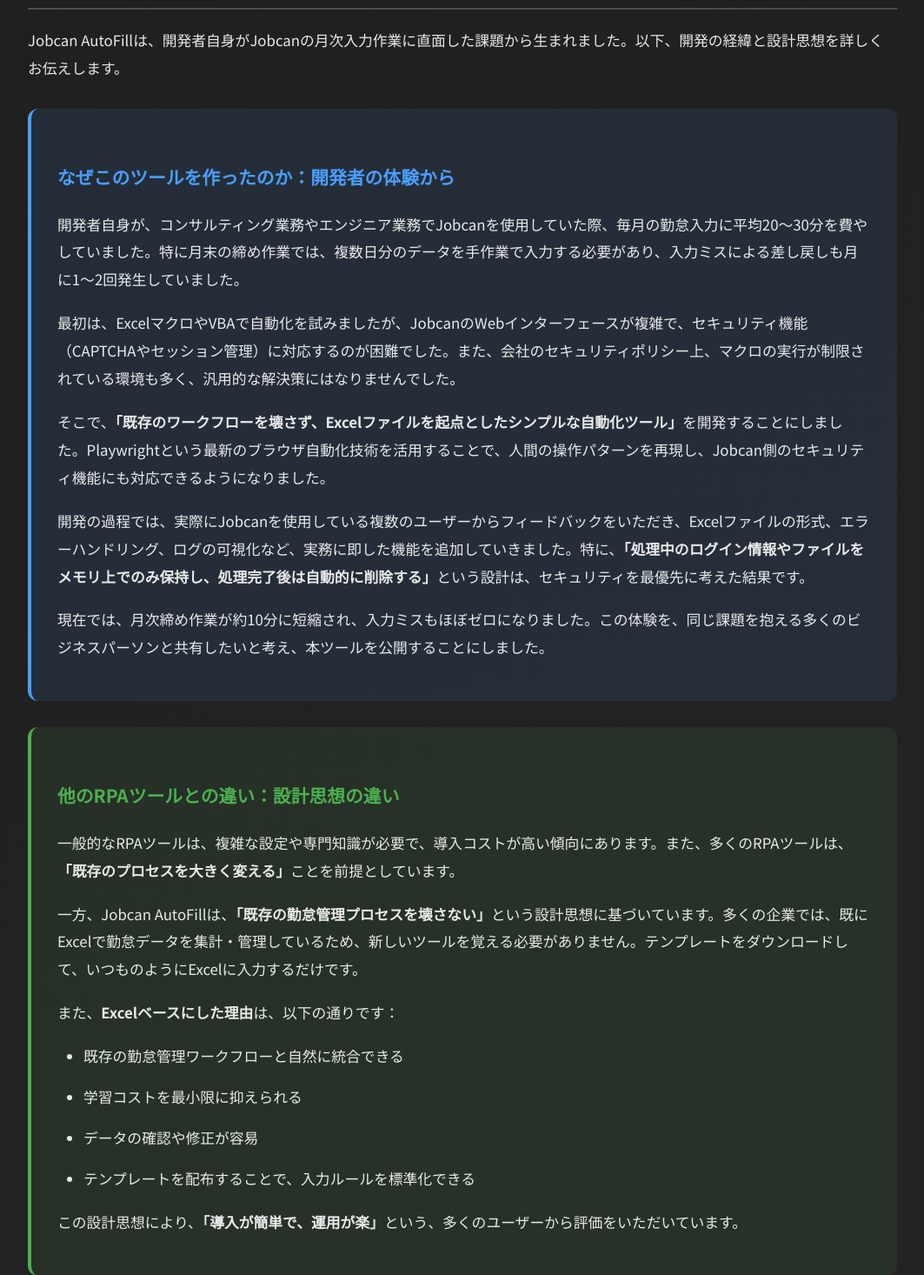
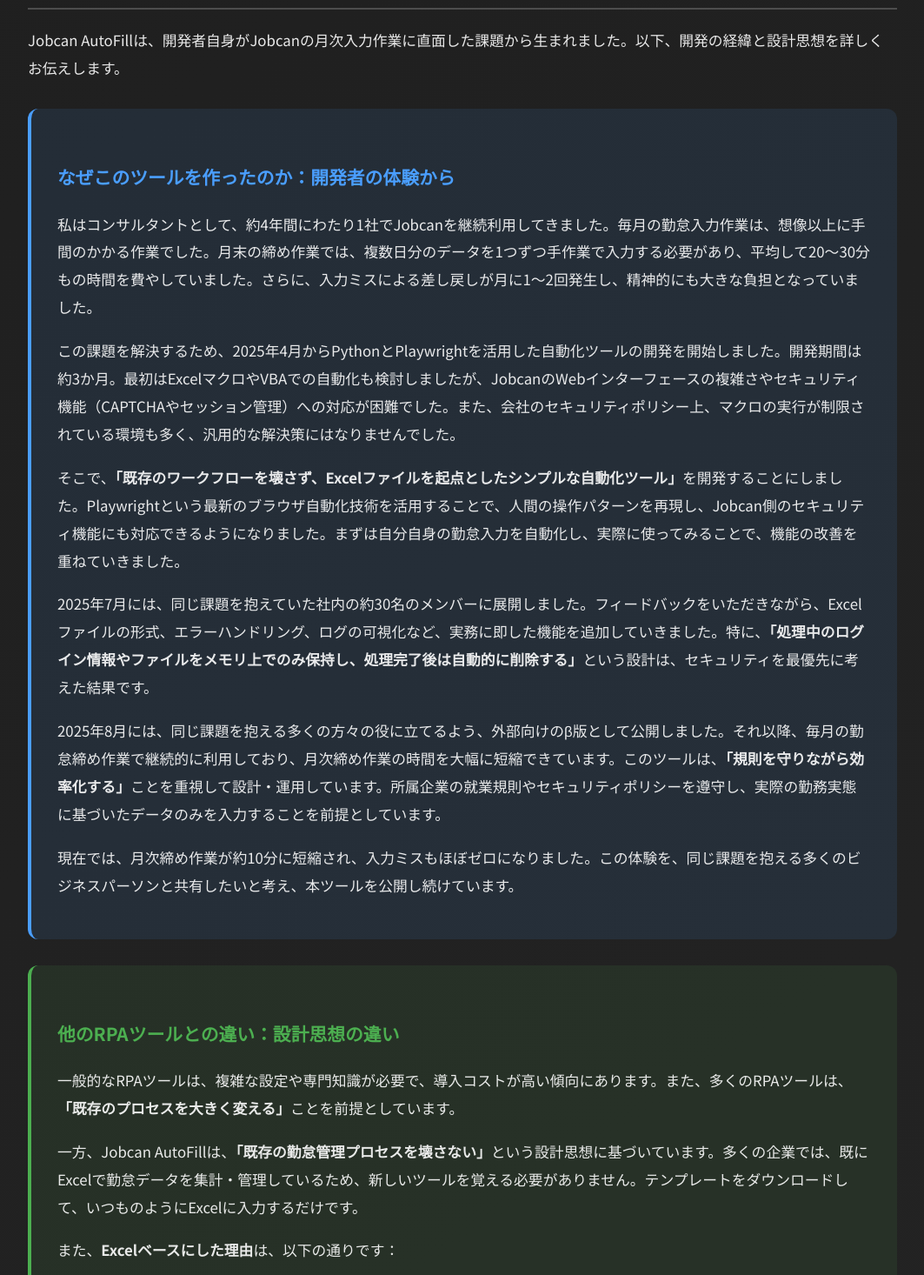
Before and after one commit to RikuTerayama/jobcan_automation, a Flask app: page /about in a window 1280 px wide. Shown: the part 1313-2779 px from the top of the page at 87% size, without its empty margins (108-1171 px from the left). Run offline with Flask 3, Linux system fonts and the light colour scheme.

Commit message:
Update about.html

```diff
--- a/templates/about.html
+++ b/templates/about.html
@@ -163,19 +163,22 @@
         <article style="background: rgba(74, 158, 255, 0.1); border-left: 4px solid #4A9EFF; border-radius: 12px; padding: 30px; margin: 30px 0;">
             <h3 style="color: #4A9EFF; font-size: 1.3em; margin-bottom: 20px;">なぜこのツールを作ったのか：開発者の体験から</h3>
             <p style="line-height: 1.9; margin-bottom: 18px;">
-                開発者自身が、コンサルティング業務やエンジニア業務でJobcanを使用していた際、毎月の勤怠入力に平均20〜30分を費やしていました。特に月末の締め作業では、複数日分のデータを手作業で入力する必要があり、入力ミスによる差し戻しも月に1〜2回発生していました。
+                私はコンサルタントとして、約4年間にわたり1社でJobcanを継続利用してきました。毎月の勤怠入力作業は、想像以上に手間のかかる作業でした。月末の締め作業では、複数日分のデータを1つずつ手作業で入力する必要があり、平均して20〜30分もの時間を費やしていました。さらに、入力ミスによる差し戻しが月に1〜2回発生し、精神的にも大きな負担となっていました。
             </p>
             <p style="line-height: 1.9; margin-bottom: 18px;">
-                最初は、ExcelマクロやVBAで自動化を試みましたが、JobcanのWebインターフェースが複雑で、セキュリティ機能（CAPTCHAやセッション管理）に対応するのが困難でした。また、会社のセキュリティポリシー上、マクロの実行が制限されている環境も多く、汎用的な解決策にはなりませんでした。
+                この課題を解決するため、2025年4月からPythonとPlaywrightを活用した自動化ツールの開発を開始しました。開発期間は約3か月。最初はExcelマクロやVBAでの自動化も検討しましたが、JobcanのWebインターフェースの複雑さやセキュリティ機能（CAPTCHAやセッション管理）への対応が困難でした。また、会社のセキュリティポリシー上、マクロの実行が制限されている環境も多く、汎用的な解決策にはなりませんでした。
             </p>
             <p style="line-height: 1.9; margin-bottom: 18px;">
-                そこで、<strong>「既存のワークフローを壊さず、Excelファイルを起点としたシンプルな自動化ツール」</strong>を開発することにしました。Playwrightという最新のブラウザ自動化技術を活用することで、人間の操作パターンを再現し、Jobcan側のセキュリティ機能にも対応できるようになりました。
+                そこで、<strong>「既存のワークフローを壊さず、Excelファイルを起点としたシンプルな自動化ツール」</strong>を開発することにしました。Playwrightという最新のブラウザ自動化技術を活用することで、人間の操作パターンを再現し、Jobcan側のセキュリティ機能にも対応できるようになりました。まずは自分自身の勤怠入力を自動化し、実際に使ってみることで、機能の改善を重ねていきました。
             </p>
             <p style="line-height: 1.9; margin-bottom: 18px;">
-                開発の過程では、実際にJobcanを使用している複数のユーザーからフィードバックをいただき、Excelファイルの形式、エラーハンドリング、ログの可視化など、実務に即した機能を追加していきました。特に、<strong>「処理中のログイン情報やファイルをメモリ上でのみ保持し、処理完了後は自動的に削除する」</strong>という設計は、セキュリティを最優先に考えた結果です。
+                2025年7月には、同じ課題を抱えていた社内の約30名のメンバーに展開しました。フィードバックをいただきながら、Excelファイルの形式、エラーハンドリング、ログの可視化など、実務に即した機能を追加していきました。特に、<strong>「処理中のログイン情報やファイルをメモリ上でのみ保持し、処理完了後は自動的に削除する」</strong>という設計は、セキュリティを最優先に考えた結果です。
+            </p>
+            <p style="line-height: 1.9; margin-bottom: 18px;">
+                2025年8月には、同じ課題を抱える多くの方々の役に立てるよう、外部向けのβ版として公開しました。それ以降、毎月の勤怠締め作業で継続的に利用しており、月次締め作業の時間を大幅に短縮できています。このツールは、<strong>「規則を守りながら効率化する」</strong>ことを重視して設計・運用しています。所属企業の就業規則やセキュリティポリシーを遵守し、実際の勤務実態に基づいたデータのみを入力することを前提としています。
             </p>
             <p style="line-height: 1.9;">
-                現在では、月次締め作業が約10分に短縮され、入力ミスもほぼゼロになりました。この体験を、同じ課題を抱える多くのビジネスパーソンと共有したいと考え、本ツールを公開することにしました。
+                現在では、月次締め作業が約10分に短縮され、入力ミスもほぼゼロになりました。この体験を、同じ課題を抱える多くのビジネスパーソンと共有したいと考え、本ツールを公開し続けています。
             </p>
         </article>
 
@@ -305,18 +308,24 @@
             <h3 style="color: #4A9EFF; font-size: 1.3em; margin-bottom: 20px;">運営者プロフィール</h3>
             <div style="background: rgba(0, 0, 0, 0.2); border-radius: 10px; padding: 25px; margin-bottom: 20px;">
                 <p style="line-height: 1.9; margin-bottom: 15px;">
-                    <strong>肩書き：</strong>コンサルタント / エンジニア<br>
-                    <span style="font-size: 0.9em; color: rgba(255, 255, 255, 0.8);">※実際の情報は後で編集する予定です</span>
+                    <strong>名前：</strong>RT<br>
+                    <strong>職業：</strong>コンサルタント<br>
+                    <strong>Jobcan利用歴：</strong>約4年（1社で継続利用）
                 </p>
                 <p style="line-height: 1.9; margin-bottom: 15px;">
-                    <strong>経歴（簡易）：</strong>
+                    <strong>経歴・専門性：</strong>
                 </p>
                 <ul style="line-height: 1.9; padding-left: 30px; margin-bottom: 15px;">
-                    <li>Python / JavaScript / ブラウザ自動化技術の開発経験（1年以上）</li>
+                    <li>Jobcanを使った勤怠管理に日常的に関わっており、実際の業務課題を理解している</li>
+                    <li>業務効率化・DX（デジタルトランスフォーメーション）に興味を持ち、自分の業務の問題から出発してツール開発を行っている</li>
+                    <li>Python / JavaScript / ブラウザ自動化技術（Playwright）の開発経験</li>
+                    <li>Jobcan AutoFillの開発期間：約3か月（2025年4月〜7月）</li>
+                    <li>社内展開実績：2025年7月に約30名に展開</li>
+                    <li>外部公開：2025年8月にβ版として公開、以降毎月の勤怠締め作業で継続利用</li>
                 </ul>
             </div>
             <p style="line-height: 1.9; font-size: 1.05em;">
-                Jobcan AutoFillは、業務効率化とテクノロジーへの情熱を持つ開発者によって作成されました。多くの人々が勤怠入力に費やす時間を減らし、より価値のある業務に集中できるよう支援することを目指しています。
+                Jobcan AutoFillは、業務効率化とテクノロジーへの情熱を持つ開発者RTによって作成されました。多くの人々が勤怠入力に費やす時間を減らし、より価値のある業務に集中できるよう支援することを目指しています。
             </p>
             <p style="line-height: 1.9; font-size: 1.05em; margin-top: 20px;">
                 開発者自身がJobcanの月次入力作業に直面した課題から、このツールを開発しました。実際の利用経験に基づいた機能設計と、継続的な改善により、多くのユーザーにご利用いただいています。
@@ -344,5 +353,23 @@
 
         <a href="/" class="nav-link">← トップページに戻る</a>
     </div>
+
+    <script type="application/ld+json">
+    {
+        "@context": "https://schema.org",
+        "@type": "Organization",
+        "name": "Jobcan AutoFill",
+        "url": "https://jobcan-automation.onrender.com",
+        "founder": {
+            "@type": "Person",
+            "name": "RT",
+            "jobTitle": "コンサルタント"
+        },
+        "description": "Jobcanへの勤怠データ入力を自動化し、業務効率化を支援するWebアプリケーション",
+        "sameAs": [
+            "https://github.com/your-repo/jobcan-automation"
+        ]
+    }
+    </script>
 </body>
 </html>
```
